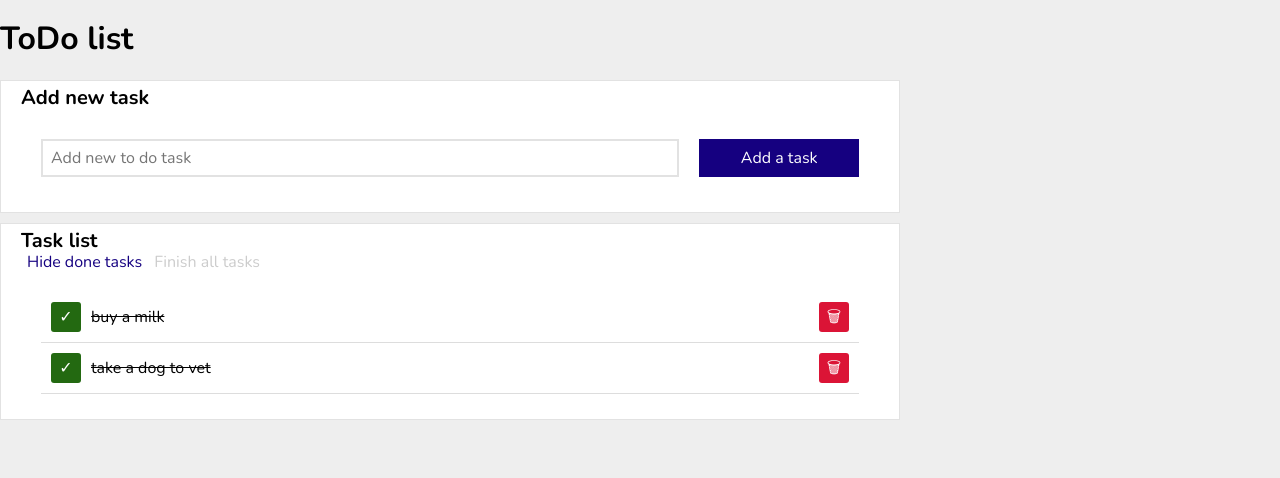
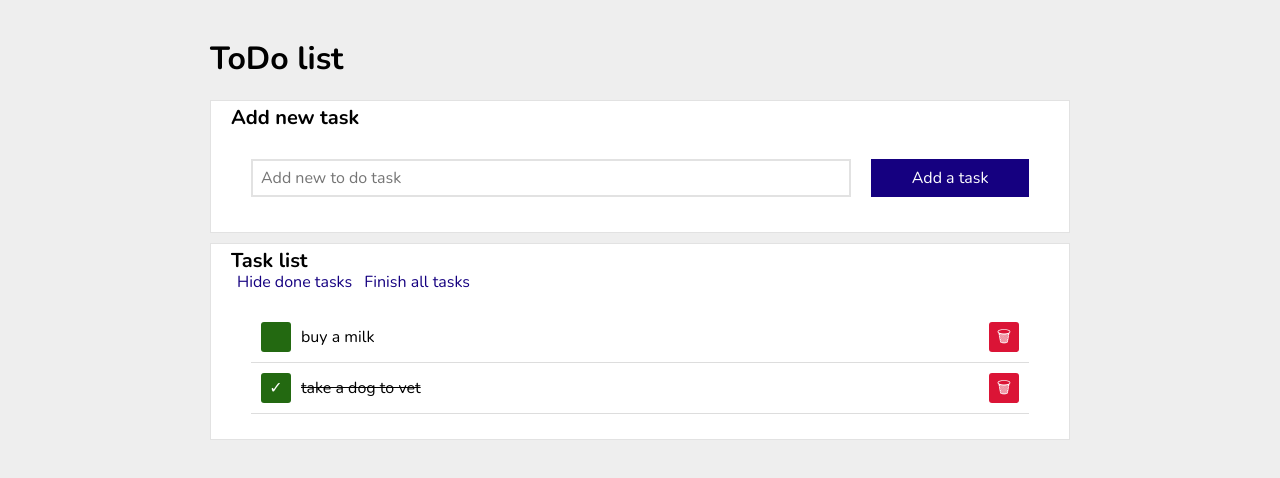
Before and after one commit to blabladorrr/todo-list-warcraft, a React (Create React App) app: page / in a window 1280 px wide. Shown: the top 478 px of the page. Built offline with nearby package versions, Linux system fonts and the light colour scheme.

Commit message:
feat: Add Container component and replace main tags with it

```diff
--- a/src/App.js
+++ b/src/App.js
@@ -3,9 +3,10 @@ import Tasks from "./Tasks";
 import Buttons from "./Buttons";
 import Section from "./Section";
 import Header from "./Header";
+import Container from "./Container";
 
 const tasks = [
-  {id: 1, content: "buy a milk", done: true},
+  {id: 1, content: "buy a milk", done: false},
   {id: 2, content: "take a dog to vet", done: true},
 ];
 
@@ -13,7 +14,7 @@ const hideDoneTasks = false;
 
 function App() {
   return (
-    <main className="container">
+    <Container>
       <Header title="ToDo list" />
       <Section
         title="Add new task"
@@ -30,7 +31,7 @@ function App() {
           <Buttons tasks={tasks} hideDoneTasks={hideDoneTasks} />
         }
       />
-    </main>
+    </Container>
   );
 }
 
--- /dev/null
+++ b/src/Container/index.js
@@ -0,0 +1,9 @@
+import "./style.css";
+
+const Container = ({ children }) => (
+    <main className="container">
+        {children}
+    </main>
+);
+
+export default Container;
--- /dev/null
+++ b/src/Container/style.css
@@ -0,0 +1,5 @@
+.container {
+    max-width: 900px;
+    padding: 20px;
+    margin: 0 auto;
+}
```
